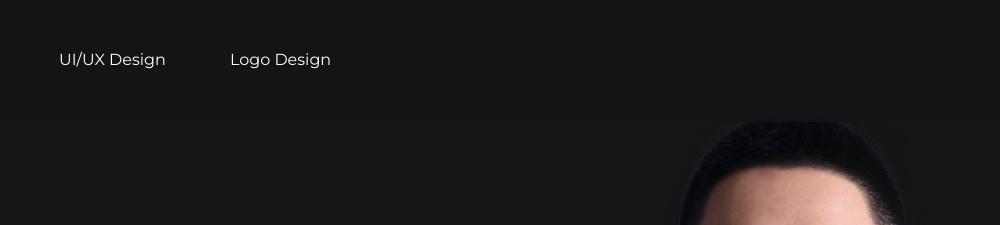
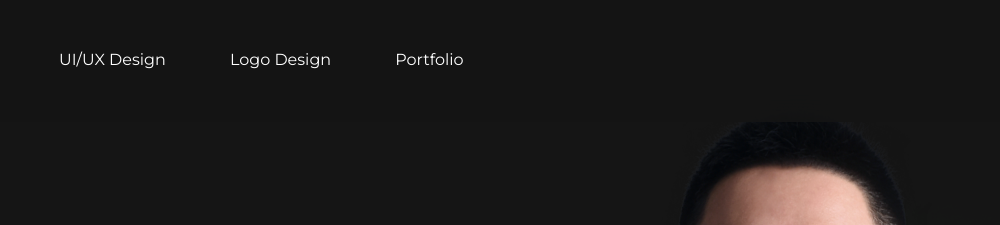
Before and after one commit to zhuyinzhuyin/Profile, a plain HTML site: page index.html in a window 1280 px wide. Shown: the top 225 px of the page, 92-1092 px from the left. Drawn offline with Linux system fonts and the light colour scheme; a web font is replaced by a local one.

Commit message:
Update index.html

```diff
--- a/index.html
+++ b/index.html
@@ -56,6 +56,9 @@
 						</li>
 						<li>
 							<a href="#logo_design">Logo Design</a>
+						</li>
+						<li>
+							<a href="https://www.figma.com/deck/z13NokrKmpJfui8RiBgHdo/Yin-Zhu-s-Portfolio---Presentation--Copy-?node-id=1-42&viewport=-109%2C-80%2C0.52&t=6jyBHsDi7pwHGjOg-1&scaling=min-zoom&content-scaling=fixed&page-id=0%3A1" target="_blank">Portfolio</a>
 						</li>
 					</ul>
 				</nav>
```
